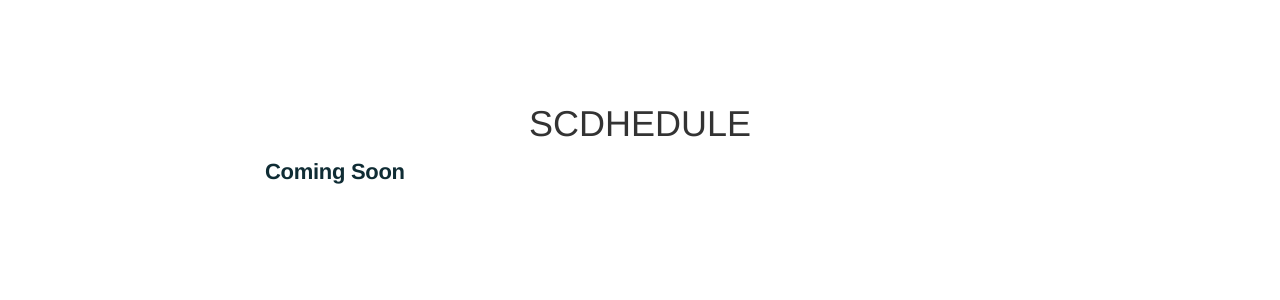
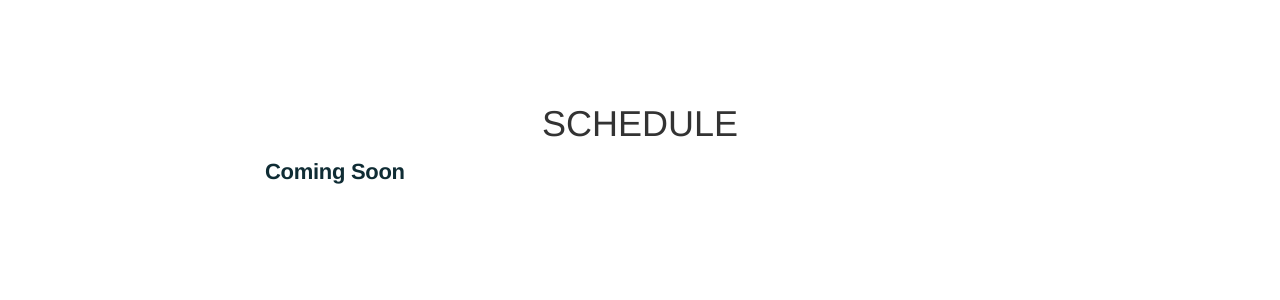
Before and after one commit to innovateorange/cusehacks, a Jekyll site: the page built from index.html, in a window 1280 px wide and 900 px high, scrolled down 1324 px. Shown: the part 157-457 px from the top of the window. Built offline with Jekyll 4.4.1, drawn with Linux system fonts in a browser that asks for light colours; nearby versions of some CDN libraries.

Commit message:
schedule

```diff
--- a/index.html
+++ b/index.html
@@ -32,7 +32,7 @@
 
 <section class="about" id="section-schedule">
   <div class="container">
-    <h1 class="text-center">SCDHEDULE</h1>
+    <h1 class="text-center">SCHEDULE</h1>
     <div class="row">
       <div class="col-xs-12 col-sm-8 col-sm-offset-2">
         <p>Coming Soon</p>
```
